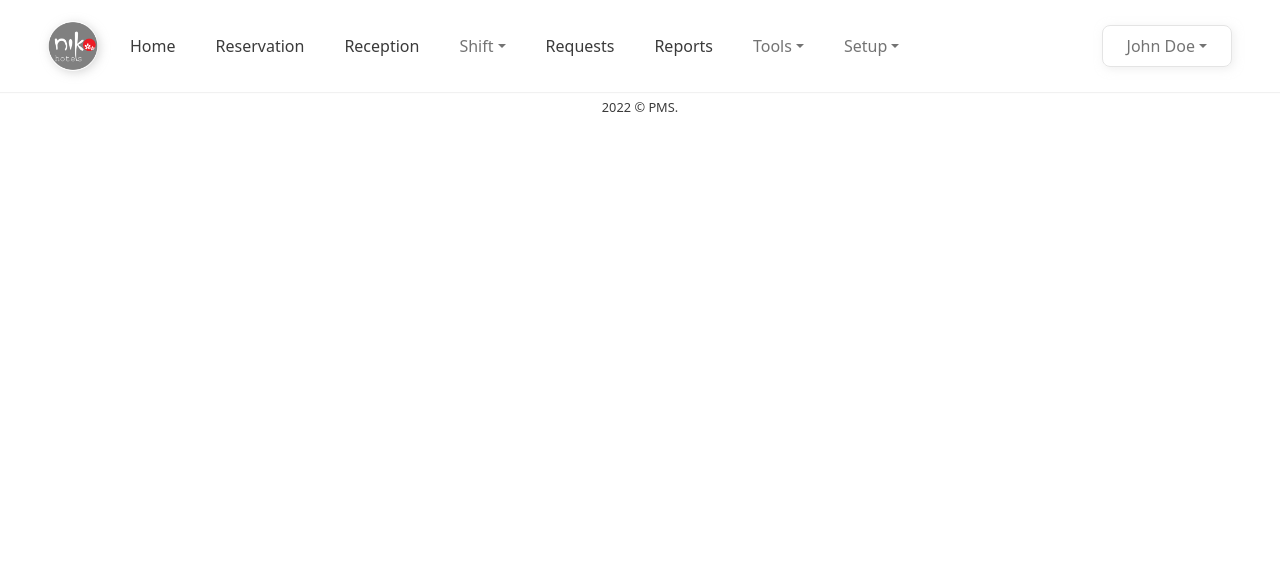
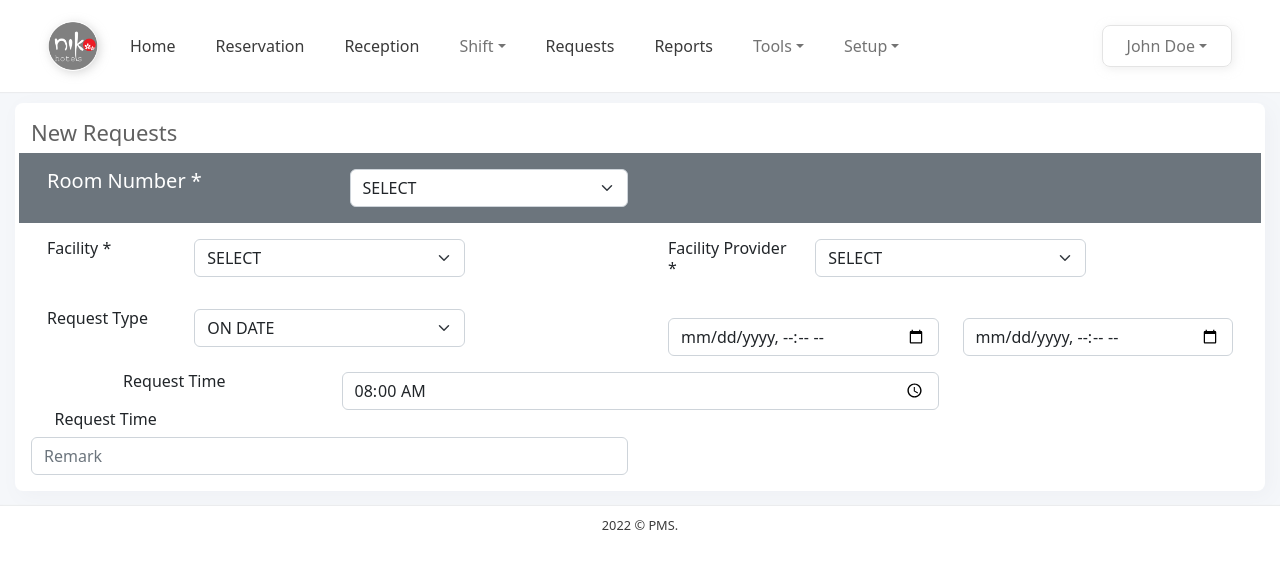
Before and after one commit to indocosmo-projects/PMS-Prototype, a React (Create React App) app: page /newrequest in a window 1280 px wide. Shown: the top 568 px of the page. Built offline with nearby package versions, Linux system fonts and the light colour scheme.

Commit message:
New Request

```diff
--- a/src/App.js
+++ b/src/App.js
@@ -13,6 +13,7 @@ import CheckInEdit from './component/CheckInEdit/CheckInEdit';
 import CheckInEditOtherDetails from './component/CheckInEdit/CheckInEditOtherDetails';
 import ShiftManagement from './component/Shift/ShiftManagement';
 import Request from './component/Request/Request';
+import NewRequest from './component/NewRequest/NewRequest';
 import CheckOut from './component/CheckOut/CheckOut';
 
 
@@ -37,6 +38,7 @@ function App() {
                 <Route exact path="/checkInOtherDetails" component={CheckInEditOtherDetails}/>
                 <Route exact path="/shiftManagement" component={ShiftManagement}/>
                 <Route exact path="/request" component={Request}/>
+                <Route exact path="/newrequest" component={NewRequest}/>
                 <Route exact path="/checkOut" component={CheckOut}/>
             </Switch>
             <Footer/>
--- a/src/component/CheckOut/CheckOut.js
+++ b/src/component/CheckOut/CheckOut.js
@@ -49,7 +49,7 @@ function CheckOut() {
                                             </tr>
                                         </table>
                                         <div >
-                                            <button className="btn btn-primary mt-3">Print Bill</button>
+                                            <button className="btn btn-primary mt-3"><i class="bi bi-printer"></i>  Print Bill </button>
                                         </div>
                                     </div>
 
@@ -69,7 +69,7 @@ function CheckOut() {
                                     </label>
                                 </div>
                                 <div >
-                                    <button type="button" className="btn btn-primary right">Check Out</button>
+                                    <button type="button" className="btn btn-primary right"><i class="bi bi-cart4"></i>  Check Out</button>
                                 </div>
                             </div>
                     </div>
--- /dev/null
+++ b/src/component/NewRequest/NewRequest.js
@@ -0,0 +1,102 @@
+import React from 'react';
+import './NewRequest.css';
+import Form from 'react-bootstrap/Form';
+
+function NewRequest() {
+    return(
+        <div>
+            <div className="section">
+                <div className="container-fluid formcontent">
+                    <div>
+                        <h5 className="header"> New Requests </h5>
+                    </div>
+                    <div className="row left bg-secondary text-white p-3">
+                        <div className="col-sm-3"><h5>Room Number * </h5></div>
+                        <div className="col-sm-3">
+                            <Form.Select aria-label="Default select example">
+                                <option value="0">SELECT</option>
+                                <option value="1">One</option>
+                                <option value="2">Two</option>
+                                <option value="3">Three</option>
+                            </Form.Select>
+                        </div>
+                    </div>
+
+                    <div className="row">
+                        <div className="col-sm-6">
+                            <div className="row left p-3">
+                                <div className="col-sm-3"><h6>Facility * </h6></div>
+                                <div className="col-sm-6">
+                                    <Form.Select aria-label="Default select example">
+                                        <option value="0">SELECT</option>
+                                        <option value="1">PICK UP</option>
+                                        <option value="2">TREATMENT</option>
+                                    </Form.Select>
+                                </div>
+                            </div>
+
+                            <div className="row left  p-3">
+                                <div className="col-sm-3"><h6>Request Type   </h6></div>
+                                <div className="col-sm-6">
+                                    <Form.Select aria-label="Default select example">
+                                        <option value="1">ON DATE</option>
+                                        <option value="2">DAILY</option>
+                                    </Form.Select>
+                                </div>
+                            </div>
+                        </div>
+
+
+                        <div className="col-sm-6">
+                            <div className="row left p-3">
+                                <div className="col-sm-3"><h6>Facility Provider * </h6></div>
+                                <div className="col-sm-6">
+                                    <Form.Select aria-label="Default select example">
+                                        <option value="0">SELECT</option>
+                                        <option value="1">PICK UP TAXI</option>
+                                        <option value="2">AYURVEDA</option>
+                                    </Form.Select>
+                                </div>
+                            </div>
+
+                            <div className="row left  p-3">
+                                <div className="col-sm-6">
+                                <div class="form-group">
+                                        <input type="datetime-local" class="form-control" id="time" defaultValue="08:00" />
+                                    </div></div>
+                                <div className="col-sm-6">
+                                <div class="form-group">
+                                        <input type="datetime-local" class="form-control" id="time" defaultValue="08:00" />
+                                    </div>
+                                </div>
+                            </div>
+                        </div>
+
+
+
+                                        <div className="col-sm-3"><h6>Request Time   </h6></div>
+                                        <div className="col-sm-6">
+                                            <div class="form-group">
+                                                <input type="time" class="form-control" id="time" defaultValue="08:00" />
+                                            </div>
+                                        </div>
+
+
+                                    <div className="col-sm-6">
+                                        <div className="col-sm-3"><h6>Request Time   </h6></div>
+                                            <div class="form-group">
+                                                <input type="text" class="form-control" id="time" placeholder="Remark" />
+                                            </div>
+                                        </div>
+                                    </div>
+
+
+
+
+                </div>
+            </div>
+        </div>
+    );
+}
+
+export default NewRequest;
--- a/src/component/Request/Request.js
+++ b/src/component/Request/Request.js
@@ -116,7 +116,7 @@ function Request() {
 
                                     <div className="col-sm-6">
                                         <div className="mb-3 ">
-                                        <Link to=""><button className="btn btn-primary" title="New Reservation" style={{float : 'right'}}><i class="bi bi-plus-circle me-2"></i>New Request</button></Link>
+                                        <Link to="/newrequest"><button className="btn btn-primary" title="New Reservation" style={{float : 'right'}}><i class="bi bi-plus-circle me-2"></i>New Request</button></Link>
                                         </div>
                                     </div>
                             </div>
```
Also changed, not shown: src/component/NewRequest/NewRequest.css (added).
